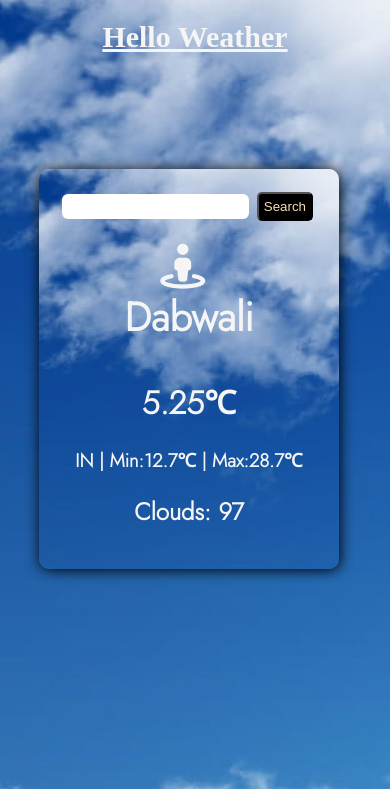
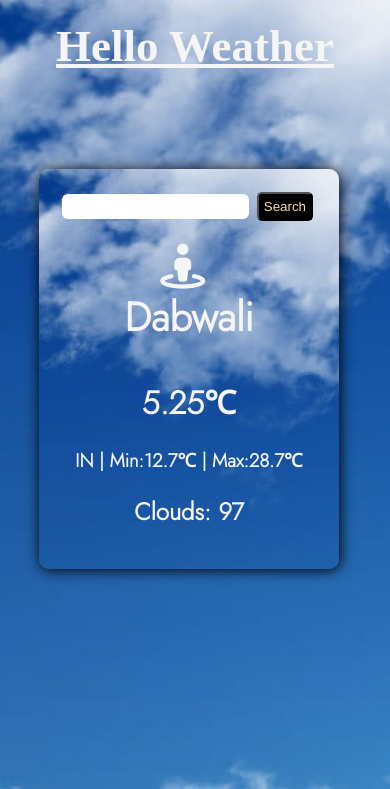
Before and after one commit to Lokesh1751/Hello-Weather-App, a plain HTML site: page index.html in a window 390 px wide. Shown: the top 789 px of the page. Drawn offline with Linux system fonts and the light colour scheme.

Commit message:
Update style.css

```diff
--- a/style.css
+++ b/style.css
@@ -146,6 +146,7 @@ body{
         background-size: 1000px;
     }
     #main{
-         font-size: 30px;
+        margin-bottom:10px;
+         font-size: 45px;
     }
 }
```
